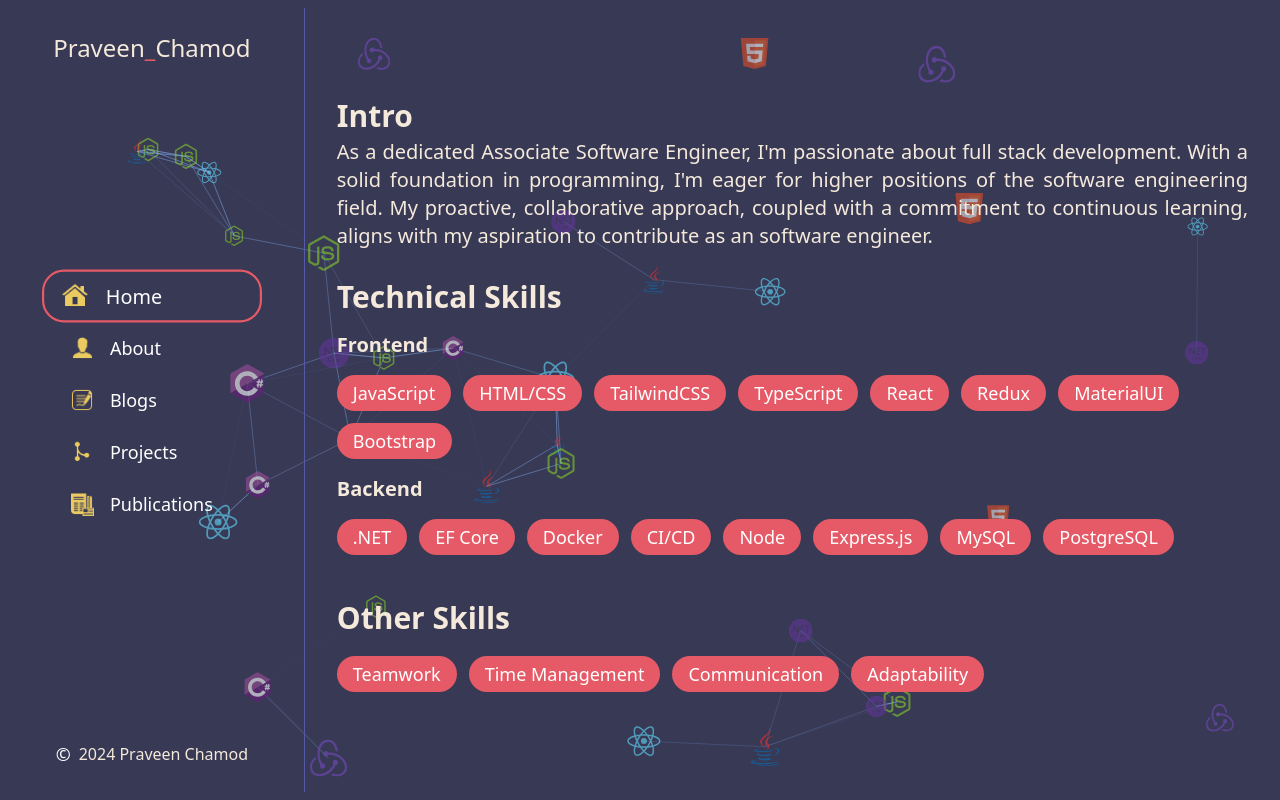
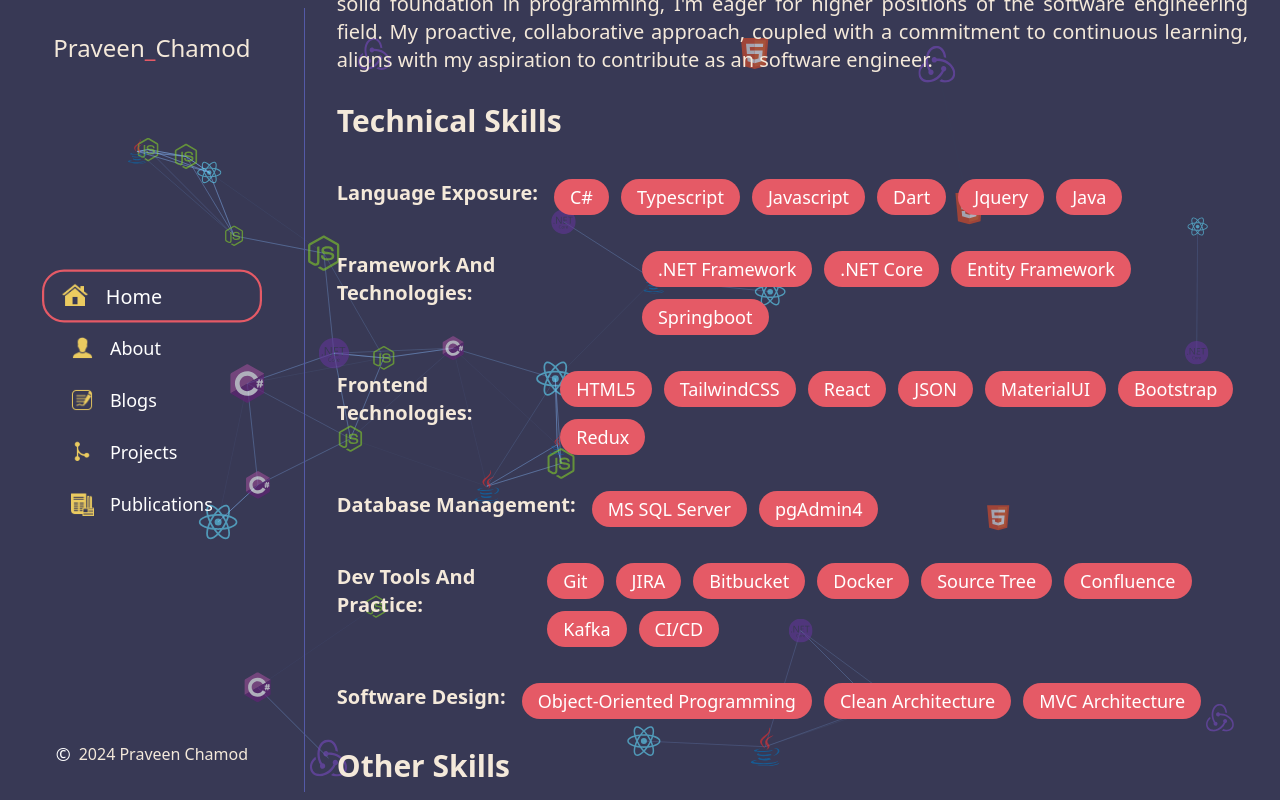
Before and after one commit to PraveenChamod/Portfolio, a React (Create React App) app: page /about in a window 1280 px wide. Built offline with nearby package versions, Linux system fonts and the light colour scheme.

Commit message:
Add ui changes.

```diff
--- a/src/consts/uiLists.ts
+++ b/src/consts/uiLists.ts
@@ -1,5 +1,9 @@
 export namespace uiLists {
-    export const frontendSkills: string[] = ['JavaScript', 'HTML/CSS', 'TailwindCSS', 'TypeScript', 'React', 'Redux', 'MaterialUI', 'Bootstrap'];
-    export const backendSkills: string[] = ['.NET', 'EF Core', 'Docker', 'CI/CD', 'Node', 'Express.js', 'MySQL', 'PostgreSQL'];
-    export const otherSkills: string[] = ['Teamwork', 'Time Management', 'Communication', 'Adaptability'];
+    export const languageExposure: string[] = ['C#', 'Typescript', 'Javascript', 'Dart', 'Jquery', 'Java'];
+    export const frameworks: string[] = ['.NET Framework', '.NET Core', 'Entity Framework', 'Springboot'];
+    export const frontend: string[] = ['HTML5', 'TailwindCSS', 'React', 'JSON', 'MaterialUI', 'Bootstrap', 'Redux'];
+    export const dbManagement: string[] = ['MS SQL Server', 'pgAdmin4'];
+    export const toolsAndPractices: string[] = [ 'Git', 'JIRA', 'Bitbucket', 'Docker', 'Source Tree', 'Confluence', 'Kafka', 'CI/CD'];
+    export const softwareDesign: string[] = ['Object-Oriented Programming', 'Clean Architecture', 'MVC Architecture'];
+    export const otherSkills: string[] = ['Problem Solving', 'Teamwork', 'Time Management', 'Communication', 'Adaptability'];
 }
--- a/src/features/about/index.tsx
+++ b/src/features/about/index.tsx
@@ -1,41 +1,79 @@
-import React from 'react'
-import { UiTexts } from '../../consts/uiTexts';
-import TextButton from '../../common/components/buttons/TextButton';
-import { uiLists } from '../../consts/uiLists';
+import React from "react";
+import { UiTexts } from "../../consts/uiTexts";
+import TextButton from "../../common/components/buttons/TextButton";
+import { uiLists } from "../../consts/uiLists";
 
 function About() {
   return (
-    <div className='flex flex-col justify-center items-left w-full p-8 h-full'>
-      <div className='mb-6'>
+    <div className="flex flex-col justify-center items-left w-full p-8 h-full">
+      <div className="mb-6">
         <div>
-          <p className='text-[30px] font-bold'>Intro</p>
+          <p className="text-[30px] font-bold">Intro</p>
         </div>
         <div>
-          <p className='text-xl text-justify'>
-            {UiTexts.introduction}
-          </p>
+          <p className="text-xl text-justify">{UiTexts.introduction}</p>
         </div>
       </div>
-      <div className='mb-6'>
+      <div className="mb-6 flex flex-col gap-6">
         <div>
-          <p className='text-[30px] font-bold'>Technical Skills</p>
+          <p className="text-[30px] font-bold">Technical Skills</p>
         </div>
-        <div className='mt-3'>
+        <div className="mt-3 flex flex-row gap-4">
           <div>
-            <p className='text-xl font-semibold'>Frontend</p>
+            <p className="text-xl font-semibold">Language Exposure:</p>
           </div>
-          <div className='flex flex-wrap gap-3 my-4'>
-            {uiLists.frontendSkills.map((skill, index) => (
+          <div className="flex flex-wrap gap-3 ">
+            {uiLists.languageExposure.map((skill, index) => (
               <TextButton key={index} description={skill} />
             ))}
           </div>
         </div>
-        <div>
+        <div className="mt-3 flex flex-row gap-4">
           <div>
-            <p className='text-xl font-semibold'>Backend</p>
+            <p className="text-xl font-semibold">Framework And Technologies:</p>
           </div>
-          <div className='flex flex-wrap gap-3 my-4'>
-            {uiLists.backendSkills.map((skill, index) => (
+          <div className="flex flex-wrap gap-3">
+            {uiLists.frameworks.map((skill, index) => (
+              <TextButton key={index} description={skill} />
+            ))}
+          </div>
+        </div>
+        <div className="mt-3 flex flex-row gap-4">
+          <div>
+            <p className="text-xl font-semibold">Frontend Technologies:</p>
+          </div>
+          <div className="flex flex-wrap gap-3">
+            {uiLists.frontend.map((skill, index) => (
+              <TextButton key={index} description={skill} />
+            ))}
+          </div>
+        </div>
+        <div className="mt-3 flex flex-row gap-4">
+          <div>
+            <p className="text-xl font-semibold">Database Management:</p>
+          </div>
+          <div className="flex flex-wrap gap-3">
+            {uiLists.dbManagement.map((skill, index) => (
+              <TextButton key={index} description={skill} />
+            ))}
+          </div>
+        </div>
+        <div className="mt-3 flex flex-row gap-4">
+          <div>
+            <p className="text-xl font-semibold">Dev Tools And Practice:</p>
+          </div>
+          <div className="flex flex-wrap gap-3">
+            {uiLists.toolsAndPractices.map((skill, index) => (
+              <TextButton key={index} description={skill} />
+            ))}
+          </div>
+        </div>
+        <div className="mt-3 flex flex-row gap-4">
+          <div>
+            <p className="text-xl font-semibold">Software Design:</p>
+          </div>
+          <div className="flex flex-wrap gap-3">
+            {uiLists.softwareDesign.map((skill, index) => (
               <TextButton key={index} description={skill} />
             ))}
           </div>
@@ -43,16 +81,21 @@
       </div>
       <div>
         <div>
-          <p className='text-[30px] font-semibold'>Other Skills</p>
+          <p className="text-[30px] font-semibold">Other Skills</p>
         </div>
-        <div className='flex flex-wrap gap-3 my-4'>
-          {uiLists.otherSkills.map((skill, index) => (
-            <TextButton key={index} description={skill} />
-          ))}
+        <div className="mt-3 flex flex-row gap-4">
+          <div>
+            <p className="text-xl font-semibold">Soft Skills:</p>
+          </div>
+          <div className="flex flex-wrap gap-3">
+            {uiLists.otherSkills.map((skill, index) => (
+              <TextButton key={index} description={skill} />
+            ))}
+          </div>
         </div>
       </div>
     </div>
-  )
+  );
 }
 
 export default About;
```
